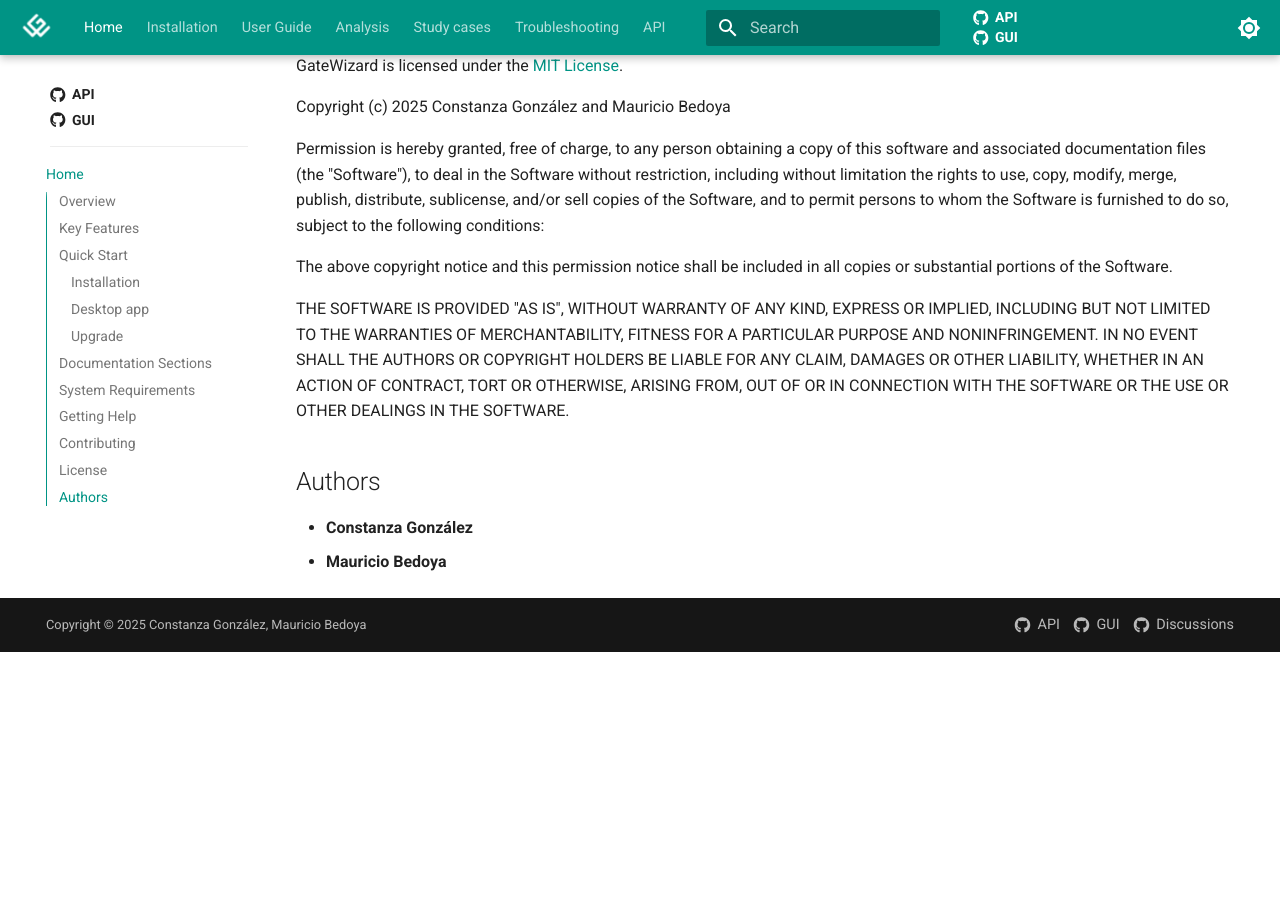
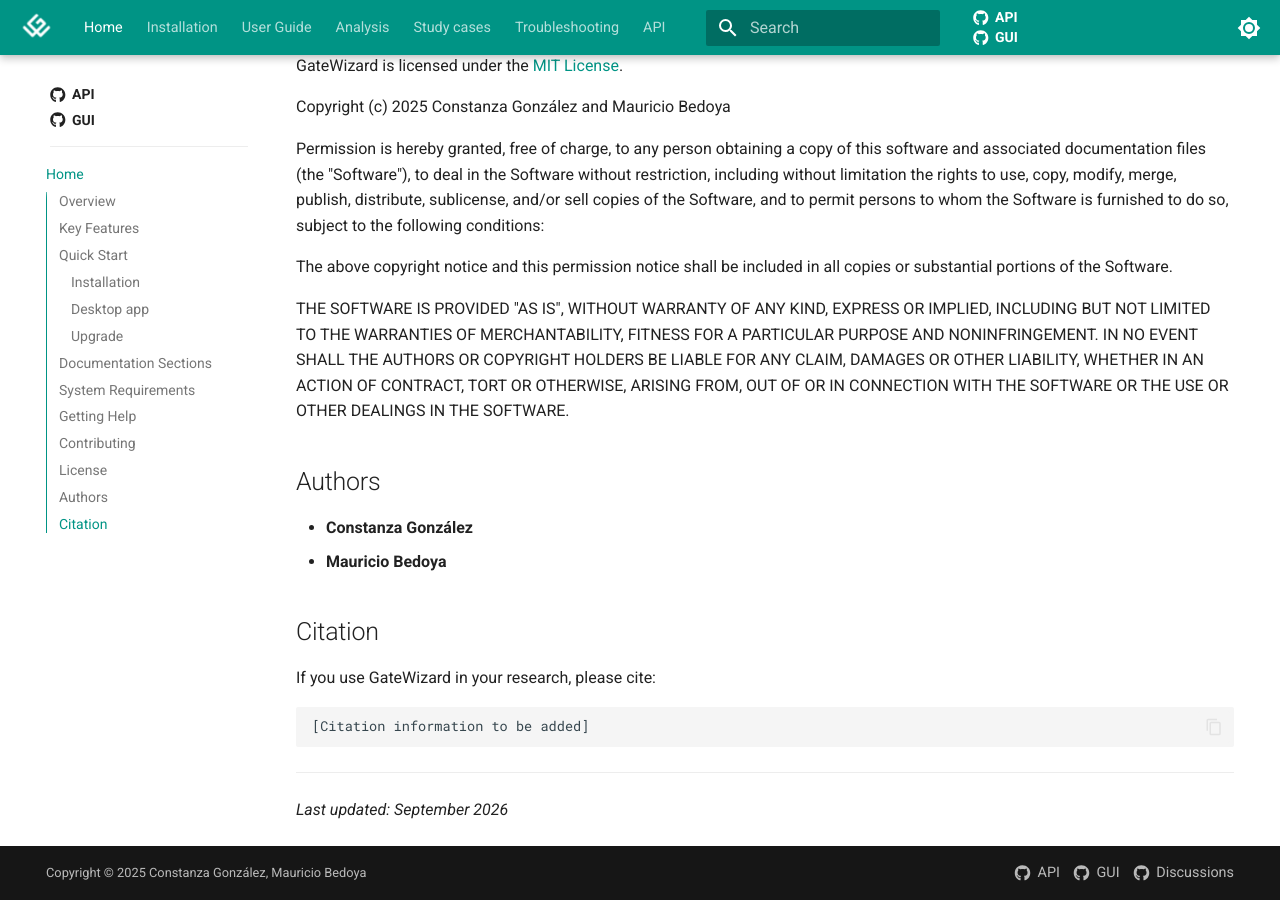
Before and after one commit to maurobedoya/gatewizard, an MkDocs documentation site: the page built from docs/index.md, in a window 1280 px wide and 900 px high, scrolled down 2572 px. Built offline with MkDocs 1.6.1 and Material for MkDocs 9.7.7, drawn with Linux system fonts in a browser that asks for light colours; comment, search, counter and statistics services are not loaded; the version menu is left out; before the commit the page ends 3224 px from its top, so only the background shows below that.

````diff
--- a/docs/index.md
+++ b/docs/index.md
@@ -101,3 +101,15 @@ THE SOFTWARE IS PROVIDED "AS IS", WITHOUT WARRANTY OF ANY KIND, EXPRESS OR IMPLI
 
 - **Constanza González**
 - **Mauricio Bedoya**
+
+## Citation
+
+If you use GateWizard in your research, please cite:
+
+```
+[Citation information to be added]
+```
+
+---
+
+*Last updated: September 2026*
````
Also changed, not shown: docs/api/builder.md (+1 -1 lines), docs/installation.md (+2 -2 lines), docs/troubleshooting.md (+1 -1 lines), docs/images/user-guide/builder.png, docs/images/user-guide/builder_lipid_ratios.png, docs/images/user-guide/equilibration.png, docs/images/user-guide/equilibration_cluster.png (added), docs/images/user-guide/equilibration_progress.png (added), docs/images/user-guide/preparation.png, docs/images/user-guide/settings_clusters.png (added), docs/images/user-guide/tools_fix_pbc.png (added), docs/images/user-guide/visualize_animation.png, docs/images/user-guide/visualize_tools_mutate.png, docs/images/user-guide/visualize_trajectory.png, 1 more files.
